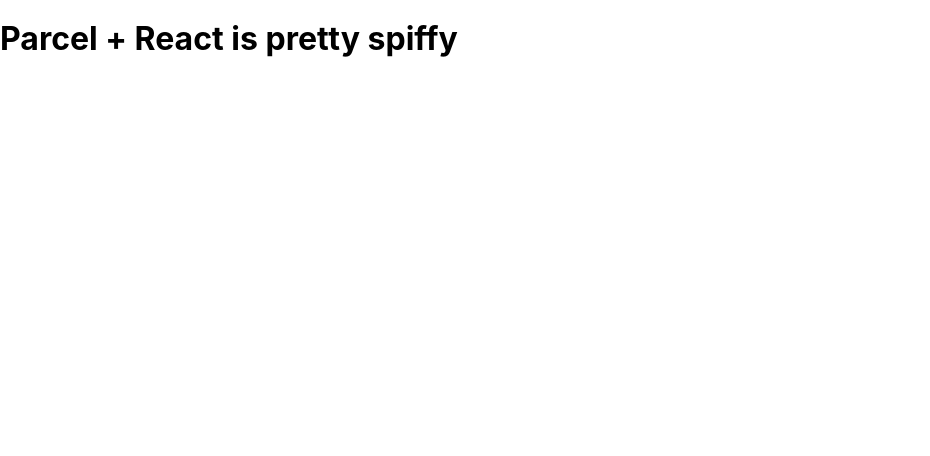
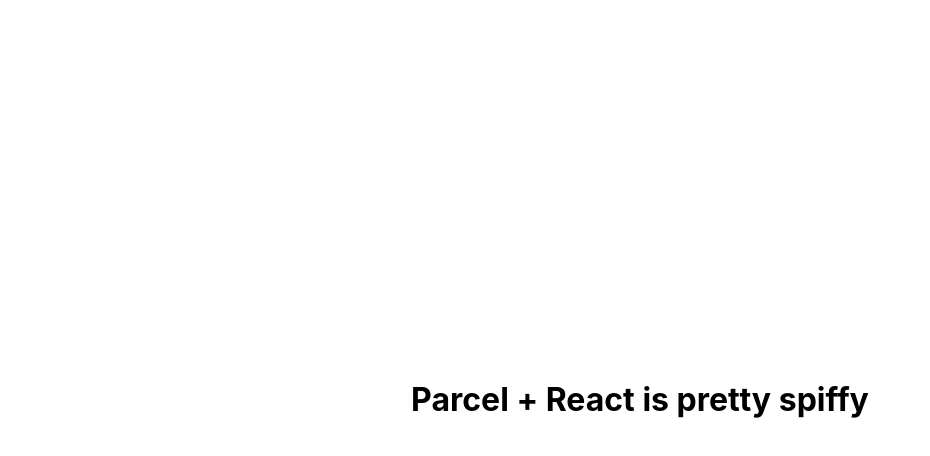
Before and after one commit to kameronahler/js-media-query, a React app: page / in a window 1280 px wide. Shown: the whole page, without its empty margins (0-930 px from the left). Built offline with nearby package versions, Linux system fonts and the light colour scheme.

Commit message:
add header and text state

```diff
--- /dev/null
+++ b/src/components/App/App.scss
@@ -0,0 +1,12 @@
+@import 'normalize.css/normalize.css';
+
+body {
+  font-family: -apple-system, BlinkMacSystemFont, 'Segoe UI', 'Roboto',
+    'Helvetica Neue', Arial, sans-serif, 'Apple Color Emoji', 'Segoe UI Emoji',
+    'Segoe UI Symbol';
+}
+
+.app {
+  display: flex;
+  min-height: 100vh;
+}
--- /dev/null
+++ b/src/components/AppHeader/AppHeader.js
@@ -0,0 +1,11 @@
+import React from 'react'
+
+const AppHeader = ({ text }) => {
+  return (
+    <header className='app-header'>
+      <h1 className='app-header__heading'>{text}</h1>
+    </header>
+  )
+}
+
+export default AppHeader
--- /dev/null
+++ b/src/components/AppHeader/AppHeader.scss
@@ -0,0 +1,3 @@
+.app-header {
+  margin: auto;
+}
--- a/src/components/app/App.js
+++ b/src/components/app/App.js
@@ -1,13 +1,15 @@
-import React from 'react'
+import React, { useState } from 'react'
+import AppHeader from '../AppHeader/AppHeader'
 
 const App = () => {
+  const [text, setText] = useState('Parcel + React is pretty spiffy')
+
   return (
-    <main>
-      <header>
-        <h1>Parcel + React is pretty spiffy</h1>
-      </header>
-    </main>
+    <>
+      <AppHeader text={text} />
+      <main></main>
+    </>
   )
 }
 
-export { App as default }
+export default App
--- a/src/index.html
+++ b/src/index.html
@@ -7,7 +7,7 @@
     <link rel="stylesheet" href="index.scss" />
   </head>
   <body>
-    <div id="root"></div>
+    <div class="app" id="root"></div>
     <script src="index.js"></script>
   </body>
 </html>
--- a/src/index.js
+++ b/src/index.js
@@ -1,5 +1,5 @@
 import React from 'react'
 import ReactDOM from 'react-dom'
-import App from './components/app/App'
+import App from './components/App/App'
 
 ReactDOM.render(<App />, document.getElementById('root'))
--- a/src/index.scss
+++ b/src/index.scss
@@ -1,7 +1,2 @@
-@import 'normalize.css/normalize.css';
-
-body {
-  font-family: -apple-system, BlinkMacSystemFont, 'Segoe UI', 'Roboto',
-    'Helvetica Neue', Arial, sans-serif, 'Apple Color Emoji', 'Segoe UI Emoji',
-    'Segoe UI Symbol';
-}
+@import 'components/App/App.scss';
+@import 'components/AppHeader/AppHeader.scss';
```
